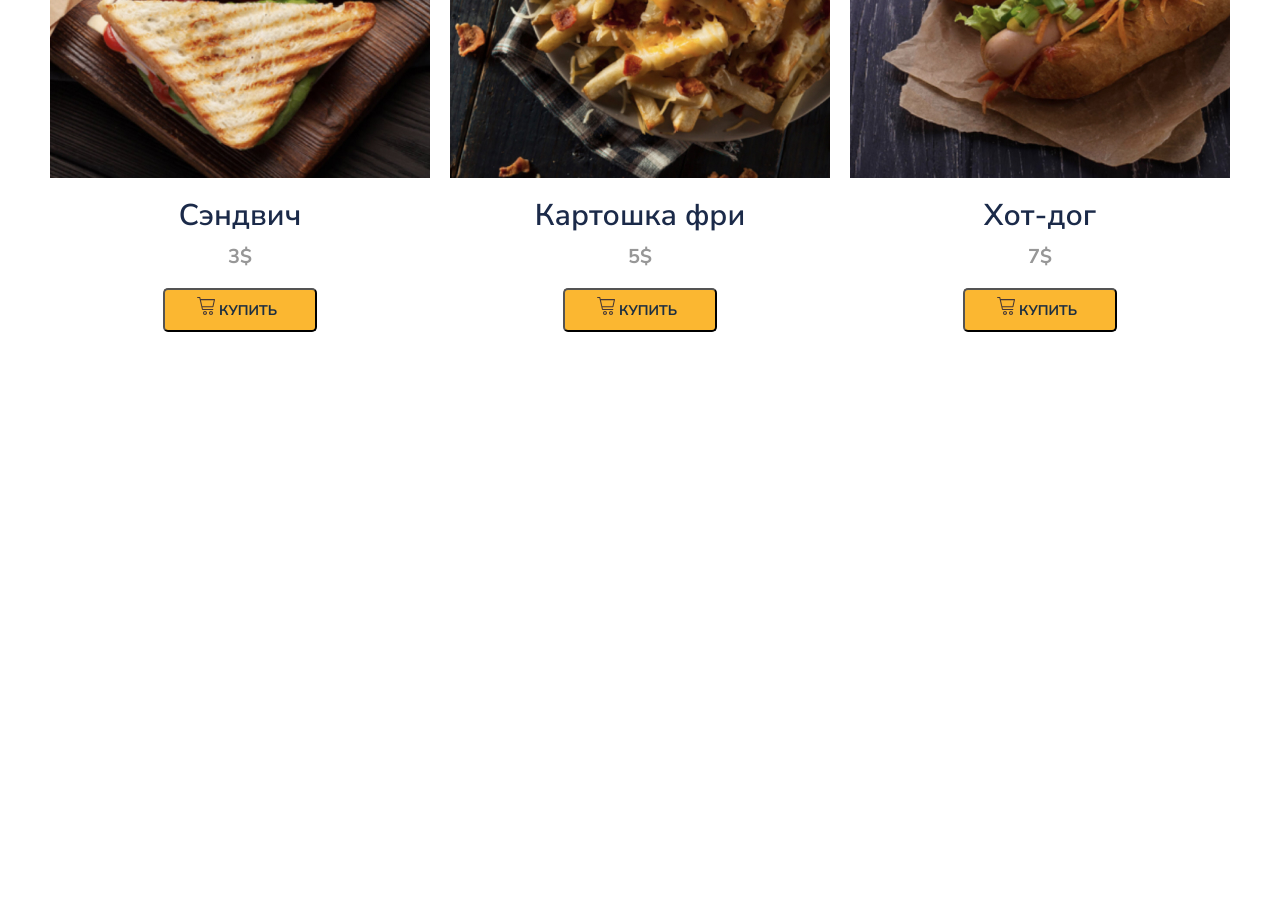
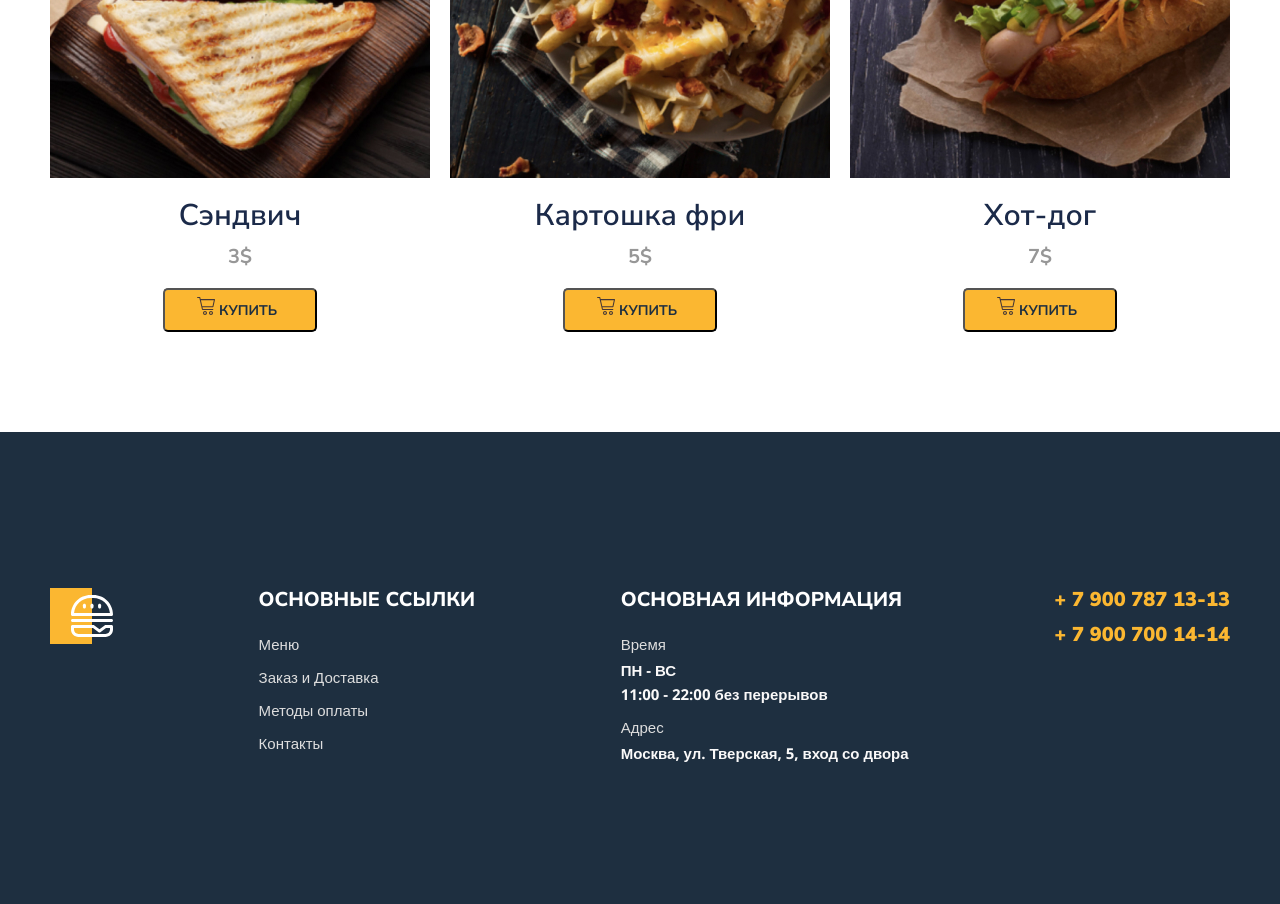
Before and after one commit to neloz666/Module01-Burger, a plain HTML site: page index.html in a window 1280 px wide. Shown: the part 3000-3904 px from the top of the page. Before the commit the page ends 3432 px from the top, so only its background shows below. Drawn offline with nearby package versions, Linux system fonts and the light colour scheme.

Commit message:
Lesson14 Homework

```diff
--- a/css/main.css
+++ b/css/main.css
@@ -284,3 +284,64 @@ color:#443737;
     color:#1E2F40;
     text-transform: uppercase;
 }
+.footer {
+    background: #1E2F40;
+    color: #fff;
+    padding-top: 156px;
+    padding-bottom: 123px;
+    margin-top:37px;
+}
+.footer-box {
+    display: flex;
+    justify-content: space-between;
+    gap:10px;
+}
+
+
+.footer-logo {
+    width: 63px;
+    height: 56px;
+}
+.footer-item {
+    flex: 0 0 auto;
+}
+.footer-item h2 {
+    font-size: 20px;
+    font-weight: 800;
+    text-transform: uppercase;
+    margin-bottom: 21px;
+    margin-top:0;
+}
+.footer-item li {
+    margin-bottom: 9px;
+    font-family: 'Open Sans', sans-serif;
+    font-size: 15px;
+    color: #FAF9F9;
+    font-weight: 700;
+    line-height: 24px;
+}
+.footer-item a {
+    color: #DEDEDE;
+    text-decoration: none;
+    font-weight: 400;
+}
+.footer-item span {
+    color: #DEDEDE;
+    display: block;
+    font-weight: 400;
+    margin-bottom: 2px;
+}
+.footer-tel ul {
+    font-size: 20px;
+    color: #FBB731;
+    margin-top:0;
+    font-weight:900;
+}
+.footer-tel li {
+    margin-bottom: 12px;
+
+}
+.footer-list {
+    padding-left:0;
+    list-style-type: none;
+}
--- a/index.html
+++ b/index.html
@@ -207,5 +207,43 @@
             </div>
         </section>
     </main>
+    <footer class="footer">
+        <div class="container">
+            <div class="footer-box">
+                <div class="item">
+                    <img class="footer-logo" src="img/logo-footer.svg" alt="Logo">
+                </div>
+                <div class="footer-item">
+                    <h2>основные ссылки</h2>
+                    <ul class="footer-list">
+                        <li><a href="">Меню</a></li>
+                        <li><a href="">Заказ и Доставка</a></li>
+                        <li><a href="">Методы оплаты</a></li>
+                        <li><a href="">Контакты</a></li>
+                    </ul>
+                </div>
+                <div class="footer-item">
+                    <h2>основная информация</h2>
+                    <ul class="footer-list">
+                        <li>
+                            <span>Время</span>
+                            ПН - ВС <br>
+                            11:00 - 22:00 без перерывов
+                        </li>
+                        <li>
+                            <span>Адрес</span>
+                            Москва, ул. Тверская, 5, вход со двора
+                        </li>
+                    </ul>
+                </div>
+                <div class="footer-tel">
+                    <ul class="footer-list">
+                        <li>+ 7 900 787 13-13</li>
+                        <li>+ 7 900 700 14-14</li>
+                    </ul>
+                </div>
+            </div>
+        </div>
+    </footer>
 </body>
 </html>
```
Also changed, not shown: img/logo-footer.svg (added).
